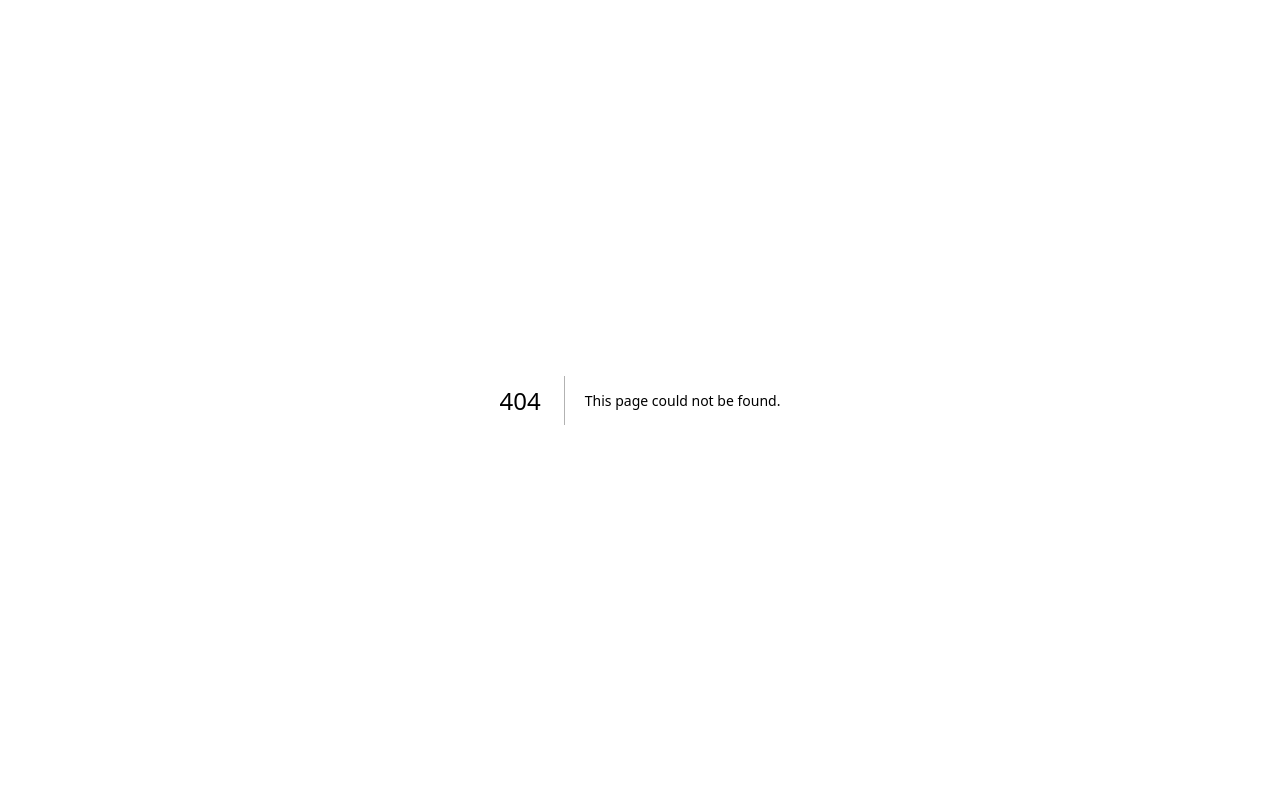
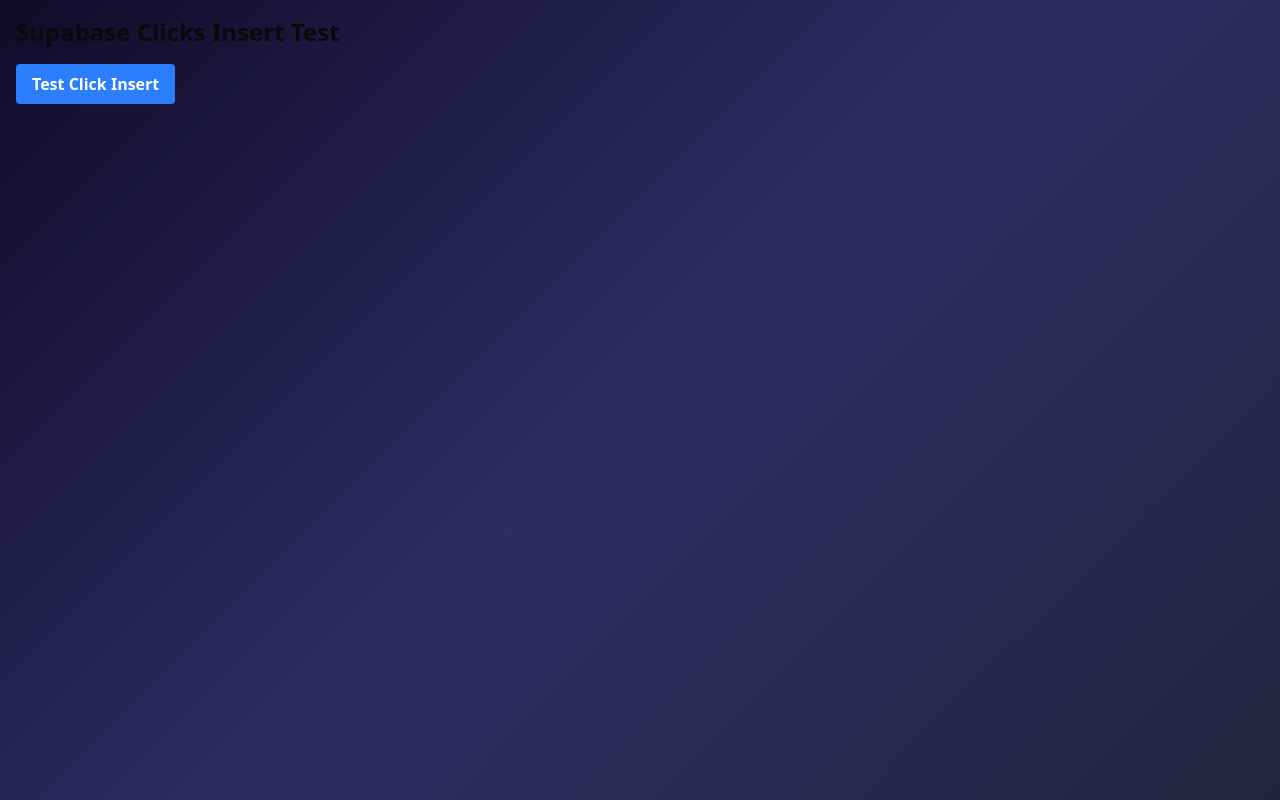
Before and after one commit to nbnlong2712/Web-app, a Next.js app: page /test-clicks-insert in a window 1280 px wide. Before the commit this address had no page. Built offline with nearby package versions, Linux system fonts and the light colour scheme.

Commit message:
finish story 1.3

```diff
--- /dev/null
+++ b/src/app/test-clicks-insert/page.tsx
@@ -0,0 +1,60 @@
+// Test inserting into clicks table
+'use client'
+
+import { createSupabaseBrowser } from '@/lib/supabase/client'
+import { useState } from 'react'
+
+export default function TestClicksInsertPage() {
+  const [result, setResult] = useState<{ success: boolean; message: string } | null>(null)
+  const [loading, setLoading] = useState(false)
+
+  const testClickInsert = async () => {
+    setLoading(true)
+    setResult(null)
+
+    try {
+      const supabase = createSupabaseBrowser()
+
+      // Try to insert a test click
+      const { error } = await supabase
+        .from('clicks')
+        .insert({
+          tool_id: '00000000-0000-0000-0000-000000000000', // dummy UUID
+          referrer: 'http://localhost:3000/test',
+          utm_source: 'test',
+          utm_medium: 'test',
+          utm_campaign: 'test'
+        })
+
+      if (error) {
+        setResult({ success: false, message: error.message })
+      } else {
+        setResult({ success: true, message: 'Successfully inserted test click record' })
+      }
+    } catch (error) {
+      setResult({ success: false, message: (error as Error).message })
+    } finally {
+      setLoading(false)
+    }
+  }
+
+  return (
+    <div className="container mx-auto p-4">
+      <h1 className="text-2xl font-bold mb-4">Supabase Clicks Insert Test</h1>
+      <button
+        onClick={testClickInsert}
+        disabled={loading}
+        className="bg-blue-500 hover:bg-blue-700 text-white font-bold py-2 px-4 rounded disabled:opacity-50"
+      >
+        {loading ? 'Testing...' : 'Test Click Insert'}
+      </button>
+
+      {result && (
+        <div className={`mt-4 p-4 rounded ${result.success ? 'bg-green-100 border border-green-400 text-green-700' : 'bg-red-100 border border-red-400 text-red-700'}`}>
+          <h2 className="font-bold">{result.success ? 'Success!' : 'Error:'}</h2>
+          <p>{result.message}</p>
+        </div>
+      )}
+    </div>
+  )
+}
--- /dev/null
+++ b/src/app/test-supabase-server/page.tsx
@@ -0,0 +1,30 @@
+// Server-side Supabase connection test
+import { createSupabaseServer } from '@/lib/supabase/admin'
+
+export default async function TestSupabaseServerPage() {
+  const supabase = createSupabaseServer()
+
+  // Try to query the tools table
+  const { data, error } = await supabase
+    .from('tools')
+    .select('*')
+    .limit(1)
+
+  return (
+    <div className="container mx-auto p-4">
+      <h1 className="text-2xl font-bold mb-4">Supabase Server Connection Test</h1>
+      {error ? (
+        <div className="bg-red-100 border border-red-400 text-red-700 px-4 py-3 rounded">
+          <h2 className="font-bold">Error:</h2>
+          <p>{error.message}</p>
+        </div>
+      ) : (
+        <div className="bg-green-100 border border-green-400 text-green-700 px-4 py-3 rounded">
+          <h2 className="font-bold">Success!</h2>
+          <p>Connected to Supabase (server) and queried the tools table.</p>
+          <p>Found {data?.length || 0} records.</p>
+        </div>
+      )}
+    </div>
+  )
+}
--- /dev/null
+++ b/src/app/test-supabase/page.tsx
@@ -0,0 +1,30 @@
+// Test Supabase connection
+import { createSupabaseBrowser } from '@/lib/supabase/client'
+
+export default async function TestSupabasePage() {
+  const supabase = createSupabaseBrowser()
+
+  // Try to query the tools table
+  const { data, error } = await supabase
+    .from('tools')
+    .select('*')
+    .limit(1)
+
+  return (
+    <div className="container mx-auto p-4">
+      <h1 className="text-2xl font-bold mb-4">Supabase Connection Test</h1>
+      {error ? (
+        <div className="bg-red-100 border border-red-400 text-red-700 px-4 py-3 rounded">
+          <h2 className="font-bold">Error:</h2>
+          <p>{error.message}</p>
+        </div>
+      ) : (
+        <div className="bg-green-100 border border-green-400 text-green-700 px-4 py-3 rounded">
+          <h2 className="font-bold">Success!</h2>
+          <p>Connected to Supabase and queried the tools table.</p>
+          <p>Found {data?.length || 0} records.</p>
+        </div>
+      )}
+    </div>
+  )
+}
```
Also changed, not shown: 2 other files (tests, documents, lock files or other folders).
